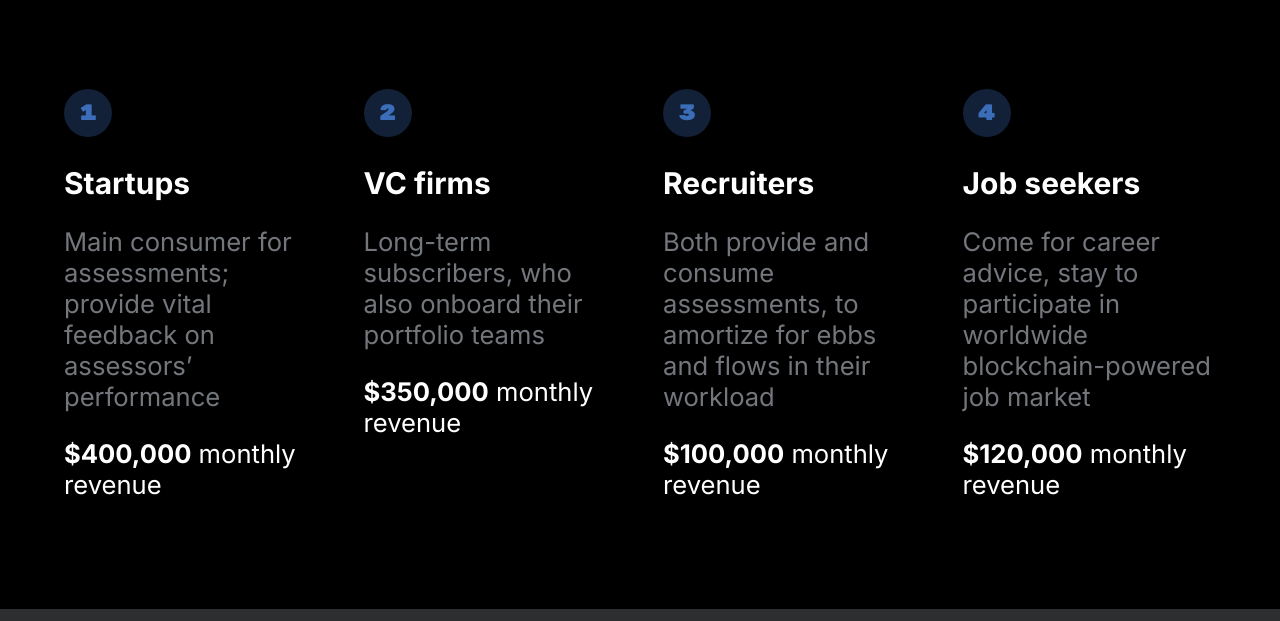
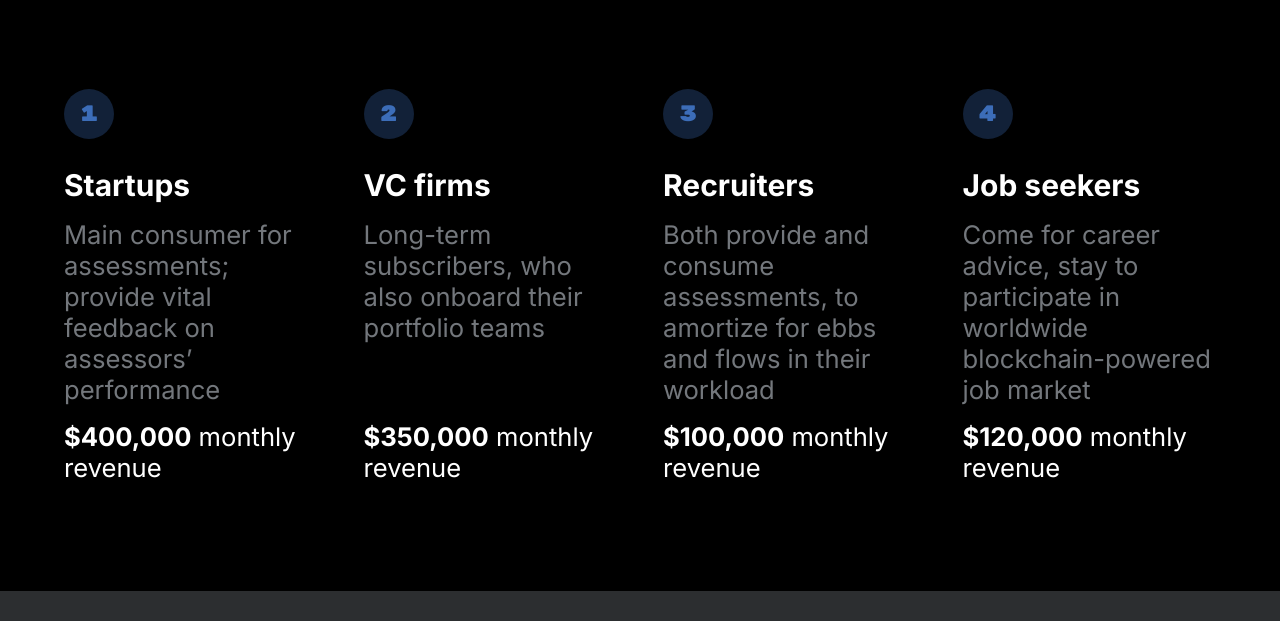
Before and after one commit to yavelena/Kuvio-landing, a plain HTML site: page index.html in a window 1280 px wide. Shown: the part 8554-9175 px from the top of the page. Drawn offline with Linux system fonts and the light colour scheme.

Commit message:
fixed css

```diff
--- a/css/style.css
+++ b/css/style.css
@@ -671,6 +671,7 @@ h2{
     flex-wrap: wrap;
     gap: 4%;
     column-gap: 4%;
+    row-gap: 3rem;
     margin: 8% 0 5%;
 }
 .consumer{
@@ -681,8 +682,10 @@ h2{
     min-width: 150px;
 }
 .consumer-number{
-    width: 3rem;
-    height: 3rem;
+    width: 50px;
+    height: 50px;
+    min-width: 50px;
+    min-height: 50px;
     font-family: var(--ff-accent);
     font-size: var(--fs-200);
     color: var(--clr-theme-accent-dark);
@@ -693,8 +696,10 @@ h2{
     align-items: center;
     margin-bottom: 1.25em;
 }
-.consumer p{
+.consumer .description{
     color: var(--clr-accent-6);
+    height: 60%;
+    margin: 1rem 0;
 }
 
 /*****************************/
--- a/index.html
+++ b/index.html
@@ -386,25 +386,25 @@
                     <div class="consumer">
                         <div class="consumer-number">1</div>
                         <h3>Startups</h3>
-                        <p>Main consumer for assessments; provide vital feedback on assessors’ performance</p>
+                        <div class="description">Main consumer for assessments; provide vital feedback on assessors’ performance</div>
                         <div class="revenue"><b>$400,000</b> monthly revenue</div>
                     </div>
                     <div class="consumer">
                         <div class="consumer-number">2</div>
                         <h3>VC firms</h3>
-                        <p>Long-term subscribers, who also onboard their portfolio teams</p>
+                        <div class="description">Long-term subscribers, who also onboard their portfolio teams</div>
                         <div class="revenue"><b>$350,000</b> monthly revenue</div>
                     </div>
                     <div class="consumer">
                         <div class="consumer-number">3</div>
                         <h3>Recruiters</h3>
-                        <p>Both provide and consume assessments, to amortize for ebbs and flows in their workload</p>
+                        <div class="description">Both provide and consume assessments, to amortize for ebbs and flows in their workload</div>
                         <div class="revenue"><b>$100,000</b> monthly revenue</div>
                     </div>
                     <div class="consumer">
                         <div class="consumer-number">4</div>
                         <h3>Job seekers</h3>
-                        <p>Come for career advice, stay to participate in worldwide blockchain-powered job market</p>
+                        <div class="description">Come for career advice, stay to participate in worldwide blockchain-powered job market</div>
                         <div class="revenue"><b>$120,000</b> monthly revenue</div>
                     </div>
                 </div>
```
